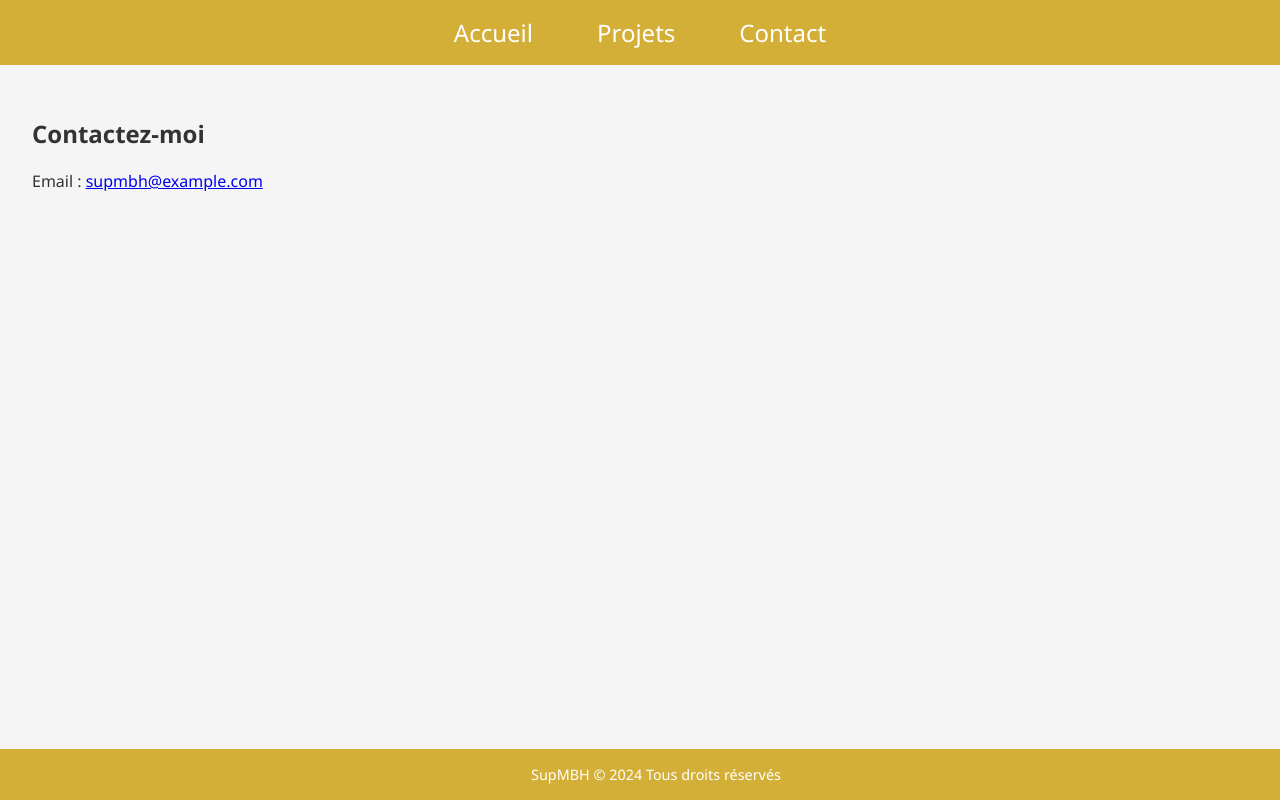
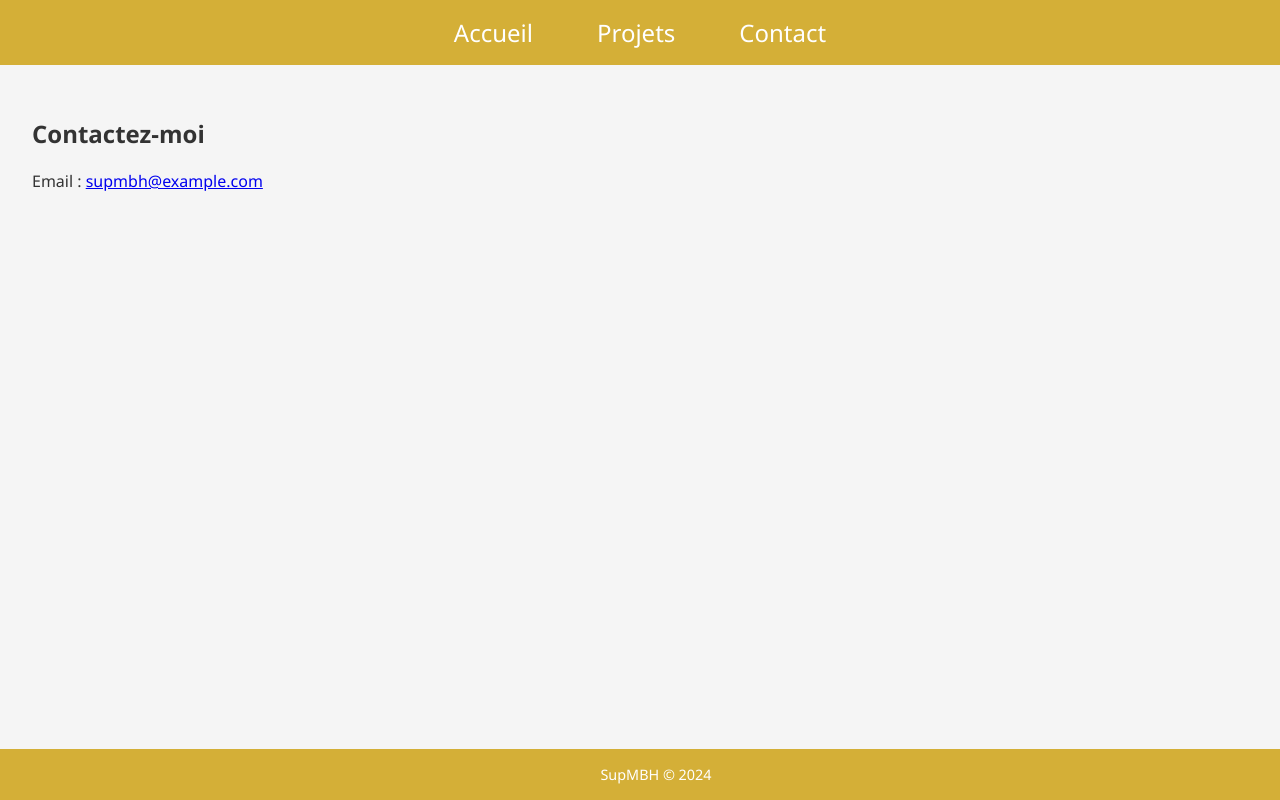
Before and after one commit to SupMBH/supmbh-site, a React (Create React App) app: page /contact in a window 1280 px wide. Built offline with nearby package versions, Linux system fonts and the light colour scheme.

Commit message:
footer1.1

```diff
--- a/src/components/Footer.js
+++ b/src/components/Footer.js
@@ -4,7 +4,7 @@ import './Footer.css';
 function Footer() {
   return (
     <footer className="footer">
-      <p>SupMBH &copy; {new Date().getFullYear()} Tous droits réservés</p>
+      <p>SupMBH &copy; {new Date().getFullYear()}</p>
     </footer>
   );
 }
```
